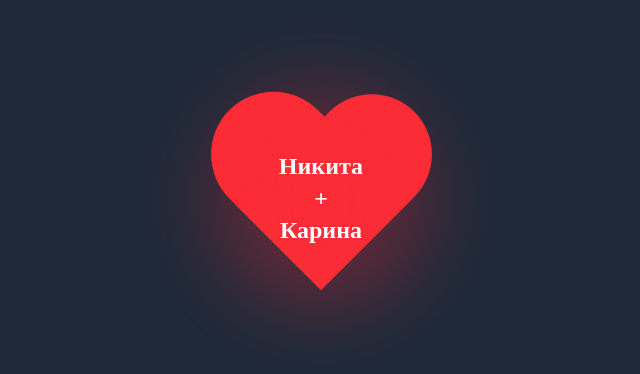
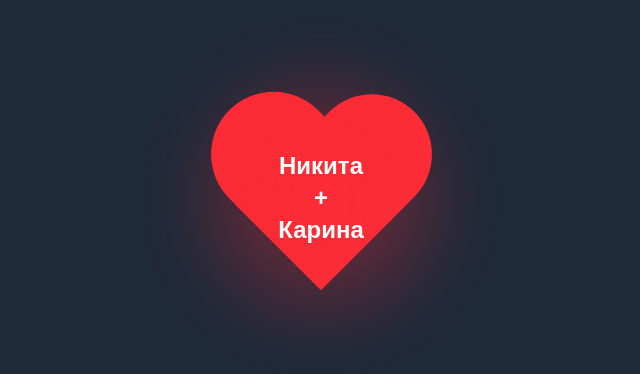
Before and after one commit to fxfuren/heart-app, a Next.js app: page / in a window 1280 px wide. Shown: the part 202-576 px from the top of the page, without its empty margins (319-959 px from the left). Built offline with nearby package versions, Linux system fonts and the light colour scheme.

Commit message:
fix: remove unnecessary fontFamily style in Heart component

```diff
--- a/src/components/Heart.tsx
+++ b/src/components/Heart.tsx
@@ -55,7 +55,7 @@ export default function Heart({ names }: HeartProps) {
 
 			<span
 				className='absolute text-white font-bold text-2xl text-center'
-				style={{ whiteSpace: 'pre-wrap', fontFamily: "'Caveat', cursive" }}
+				style={{ whiteSpace: 'pre-wrap' }}
 			>
 				{(names ?? '').split(' ').join('\n')}
 			</span>
```
